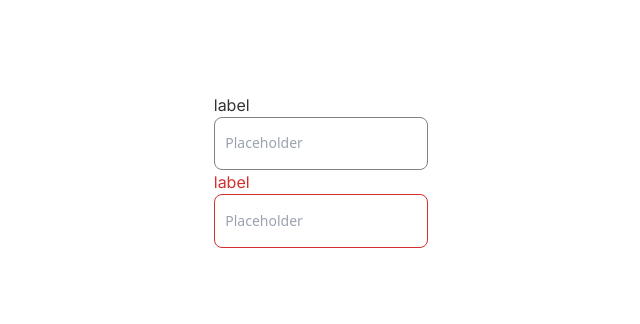
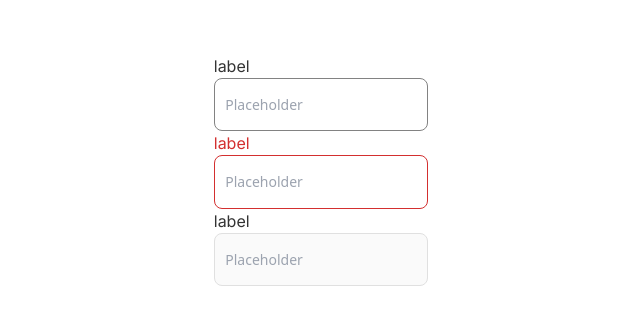
Before and after one commit to SebasUNLu/devchallenge-input, a Next.js app: page / in a window 1280 px wide. Shown: the part 230-554 px from the top of the page, without its empty margins (319-959 px from the left). Built offline with nearby package versions, Linux system fonts and the light colour scheme.

Commit message:
US-02 disabled input

```diff
--- a/app/components/StyledInput.jsx
+++ b/app/components/StyledInput.jsx
@@ -22,7 +22,7 @@ const theme = {
   }
 }
 
-const StyledInput = ({ placeholder = "Placeholder", label = "label", error = false }) => {
+const StyledInput = ({ placeholder = "Placeholder", label = "label", error = false, disabled = false }) => {
 
   const [isfocused, setIsfocused] = useState(false);
 
@@ -36,11 +36,12 @@ const StyledInput = ({ placeholder = "Placeholder", label = "label", error = fal
 
   const styleGeneral = "outline-none text-[#333333] border border-solid rounded-lg font-sans font-medium text-sm py-[1.125em] pl-[0.75em]"
 
-  const styleColor = error ? theme.colors.error : theme.colors.default;
+  const styleColor = disabled ? "border-[#E0E0E0]" : error ? theme.colors.error : theme.colors.default;
 
-  const styleLabel = error ?
+  const styleLabel = disabled ? "text-[#333333]" : error ?
     (isfocused ? theme.label.error.focus : theme.label.error.normal)
     : (isfocused ? theme.label.default.focus : theme.label.default.normal)
+
 
   return (
     <label className={`flex flex-col ${styleLabel} `}>{label}
@@ -50,6 +51,7 @@ const StyledInput = ({ placeholder = "Placeholder", label = "label", error = fal
         className={`${styleGeneral} ${styleColor}`}
         onFocus={handleFocus}
         onBlur={handleBlur}
+        disabled={disabled}
       ></input>
     </label>
   );
--- a/app/page.js
+++ b/app/page.js
@@ -6,6 +6,7 @@ export default function Home() {
     <main className="flex min-h-screen flex-col items-center justify-center p-2">
       <StyledInput />
       <StyledInput error />
+      <StyledInput disabled />
     </main>
   )
 }
```
